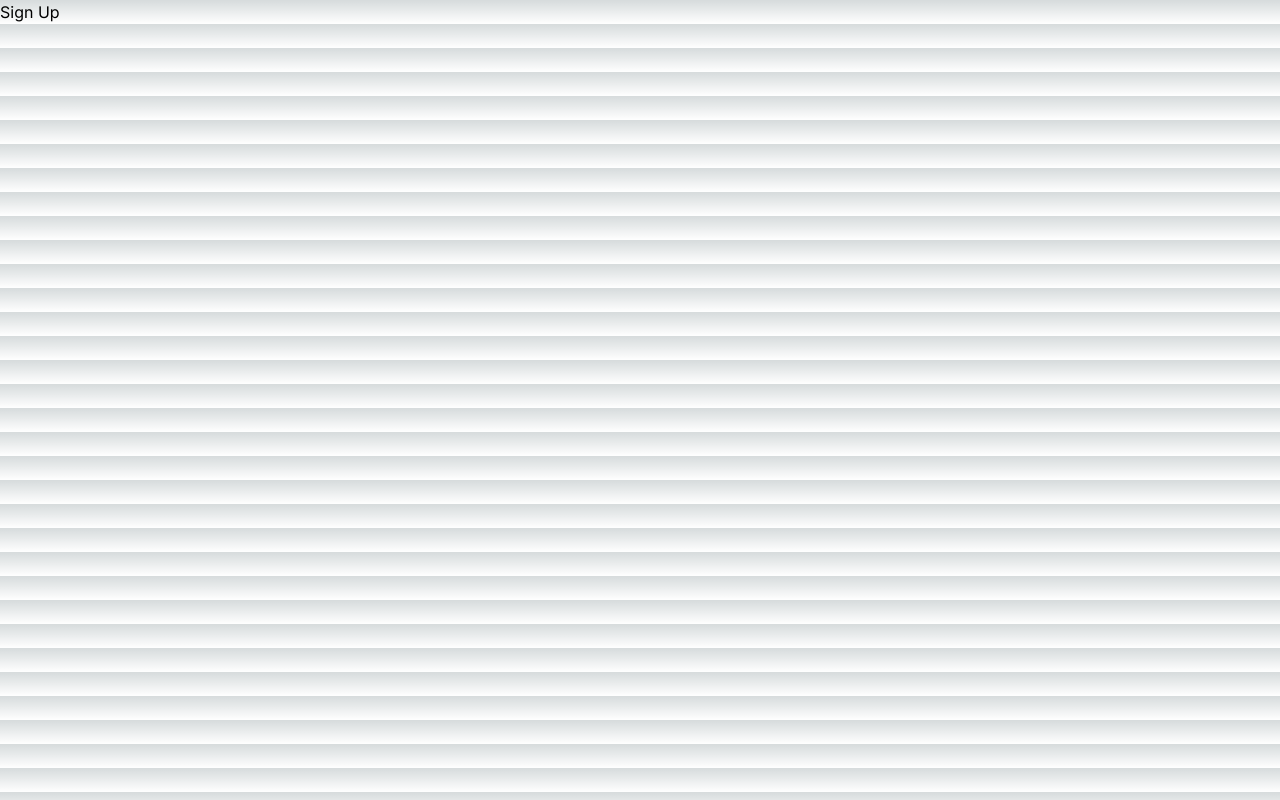
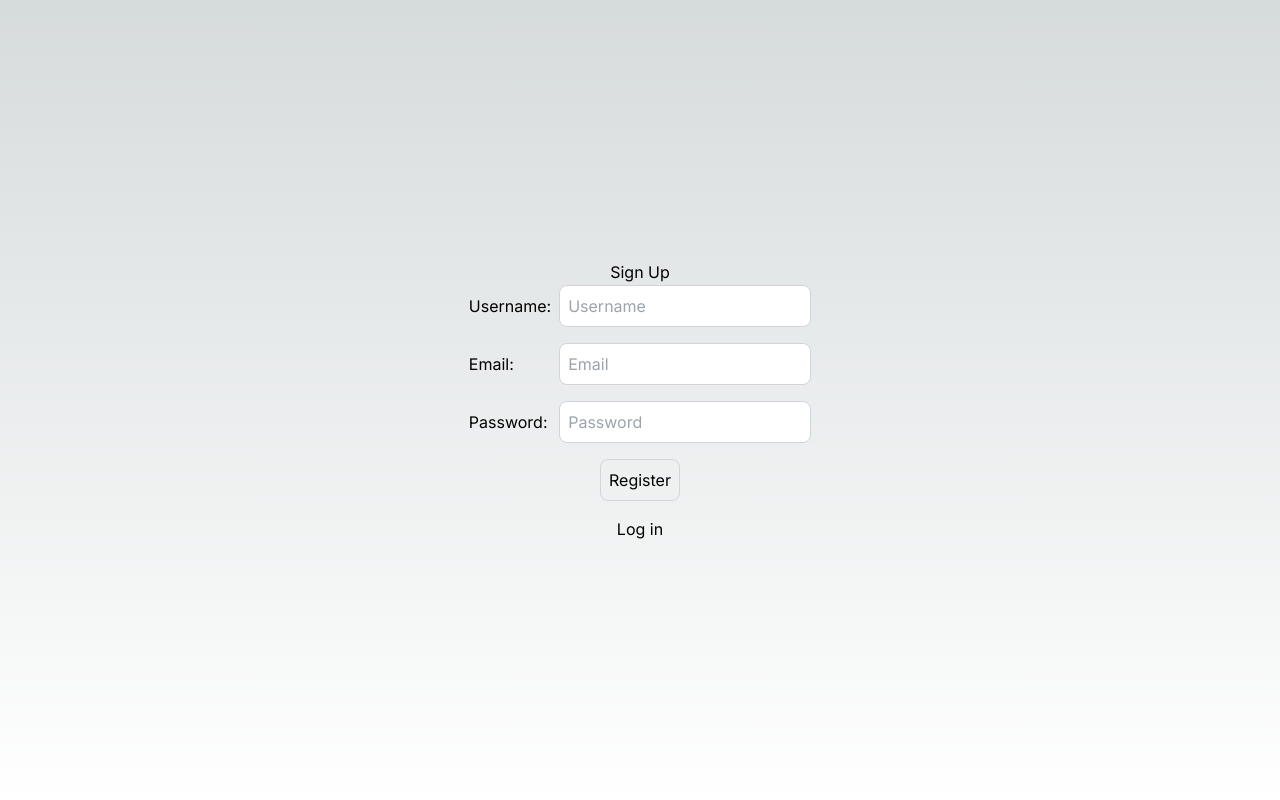
Before and after one commit to KevinKipkoechMutai/next-project, a Next.js app: page /signup in a window 1280 px wide. Built offline with nearby package versions, Linux system fonts and the light colour scheme.

Commit message:
sign up page structure

```diff
--- a/src/app/signup/page.tsx
+++ b/src/app/signup/page.tsx
@@ -1,7 +1,68 @@
+"use client"
+import Link from "next/link"
+import React, { use } from "react"
+import { useRouter } from "next/navigation"
+import { axios } from "axios"
+
 export default function SignupPage() {
+    const [user, setUser] = React.useState({
+        email: "",
+        password: "",
+        username: ""
+    })
+
+    const onSignup = async () => {
+
+    }
+
     return (
-        <div>
+        <div className="flex flex-col items-center justify-center min-h-screen py-2">
             <h1>Sign Up</h1>
+            <hr/>
+           <div className="flex flex-col items-start justify-center">
+           <div className="flex flex-row items-center justify-between w-[100%]">
+                <label htmlFor="username" className="mb-4">Username:</label>
+                <input
+                    className="ml-2 p-2 border border-gray-300 rounded-lg mb-4 focus:outline-none focus:border-gray-600"
+                    id="username"
+                    type="text"
+                    value={user.username}
+                    onChange={(e) => setUser({...user, username: e.target.value})}
+                    placeholder="Username"
+                />
+            </div>
+
+            <div className="flex flex-row items-center justify-between w-[100%]">
+                <label htmlFor="email" className="mb-4">Email:</label>
+                <input
+                    className="ml-2 p-2 border border-gray-300 rounded-lg mb-4 focus:outline-none focus:border-gray-600"
+                    id="email"
+                    type="text"
+                    value={user.email}
+                    onChange={(e) => setUser({...user, email: e.target.value})}
+                    placeholder="Email"
+                />
+            </div>
+
+            <div className="flex flex-row items-center justify-between w-[100%]">
+                <label htmlFor="password" className="mb-4">Password:</label>
+                <input
+                    className="ml-2 p-2 border border-gray-300 rounded-lg mb-4 focus:outline-none focus:border-gray-600"
+                    id="password"
+                    type="password"
+                    value={user.password}
+                    onChange={(e) => setUser({...user, password: e.target.value})}
+                    placeholder="Password"
+                />
+            </div>
+           </div>
+           <button
+            onClick={onSignup}
+            className="p-2 border border-gray-300 rounded-lg mb-4 focus:outline-none focus:border-gray-600"
+           >
+            Register
+            </button>
+            <Link href="/login">Log in</Link>
         </div>
     )
 }
```
